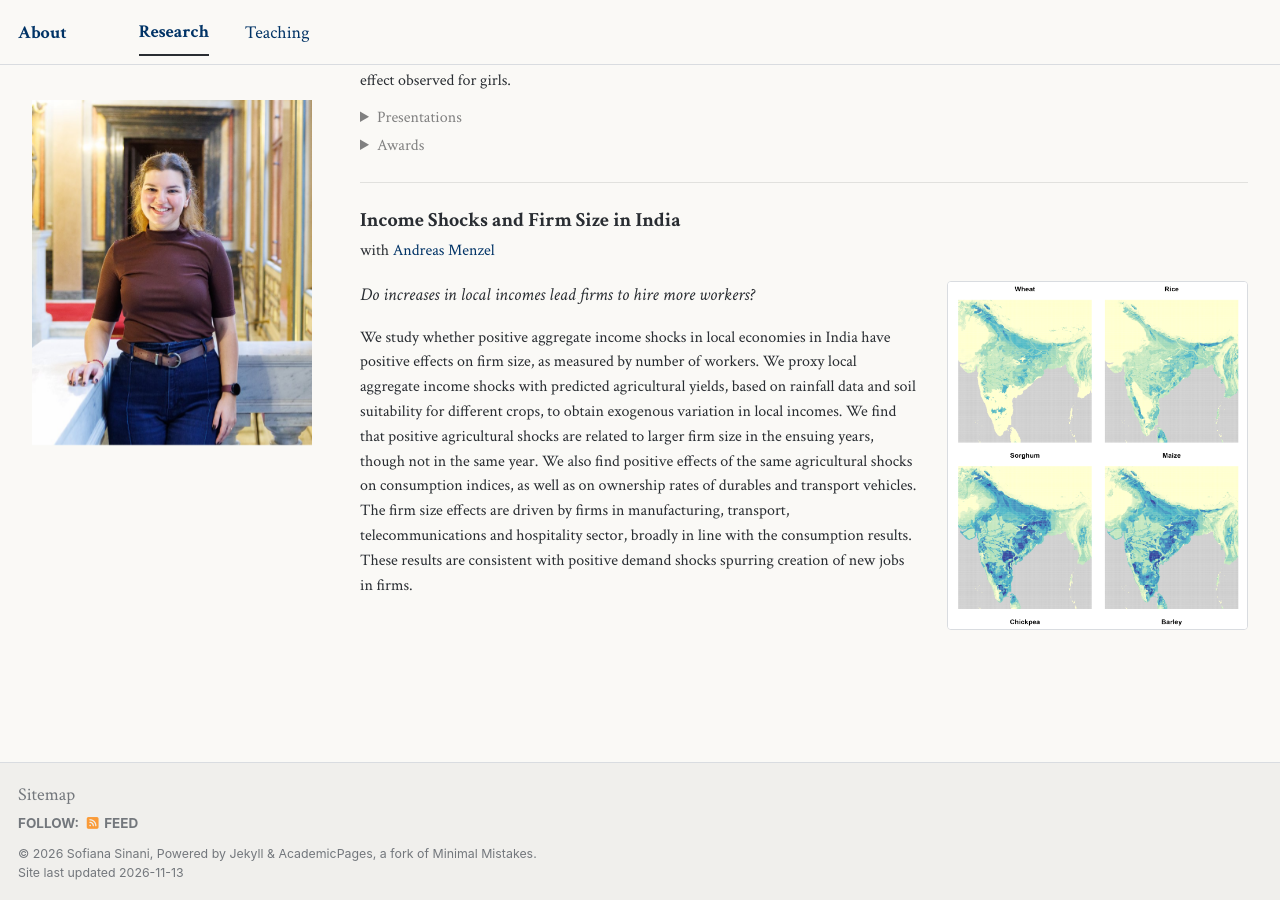
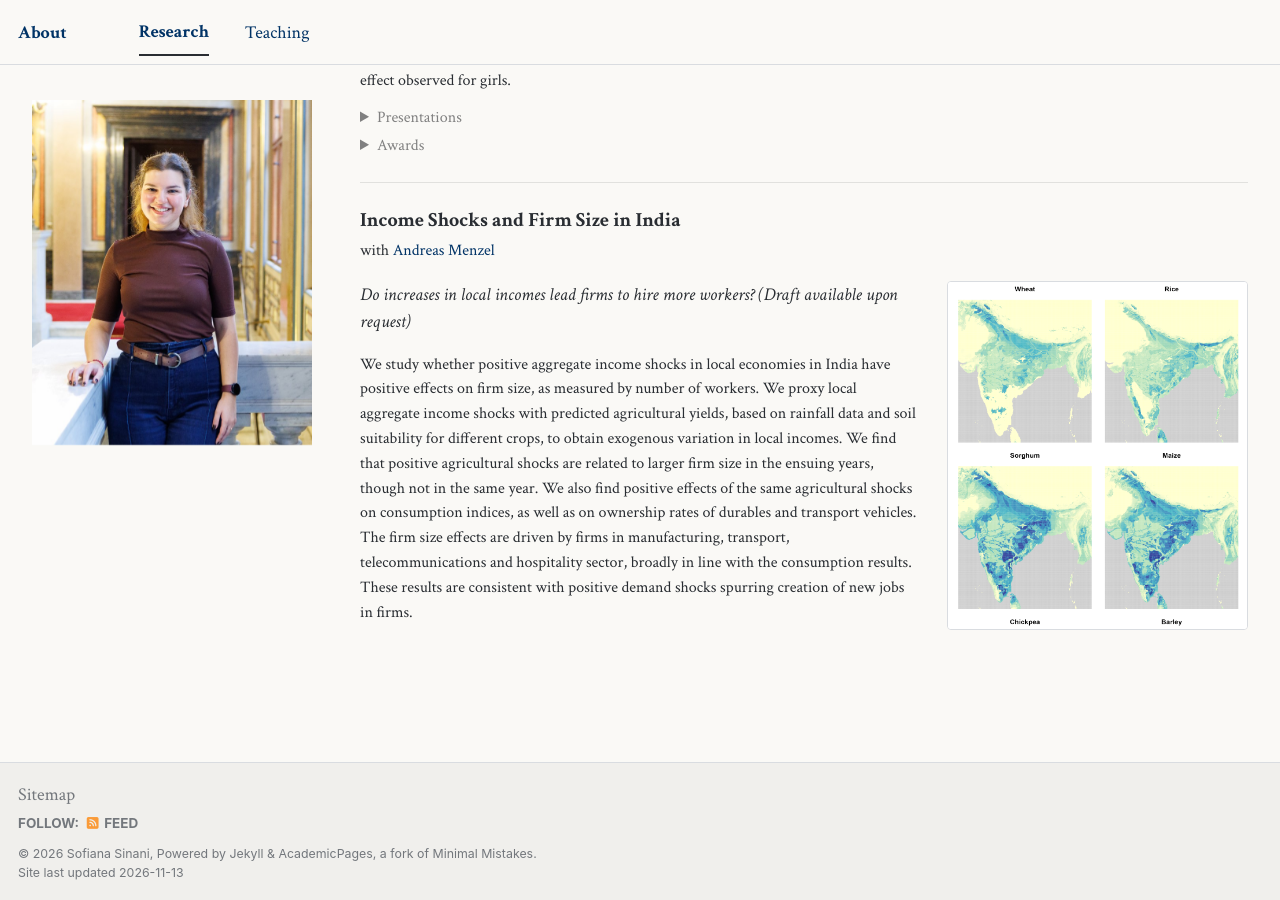
Before and after one commit to sofianasinani/sofianasinani.github.io, a Jekyll site: the page built from _pages/publications.md, in a window 1280 px wide and 900 px high, scrolled down 1601 px. Built offline with Jekyll 4.4.1, drawn with Linux system fonts in a browser that asks for light colours; a script bundle is joined from its source files by our own code; library files that are not in the unit come from our copies.

Commit message:
Update publications layout and content

```diff
--- a/_pages/publications.md
+++ b/_pages/publications.md
@@ -132,7 +132,7 @@ author_profile: true
 <div class="paper-body" markdown="1">
 <div class="paper-text" markdown="1">
 
-<em>Do increases in local incomes lead firms to hire more workers?</em>
+<em>Do increases in local incomes lead firms to hire more workers? (Draft available upon request)</em>
 <br>
 
 <div class="paper-abstract">
```
